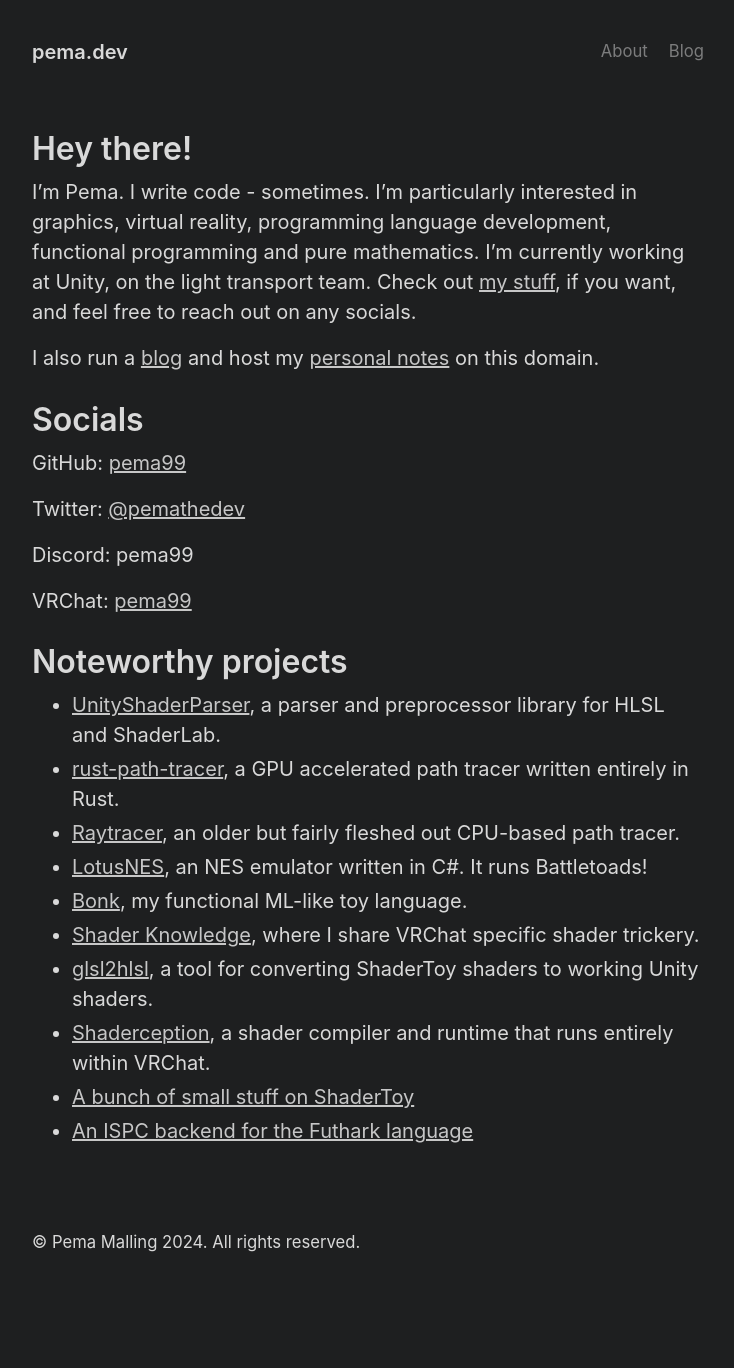
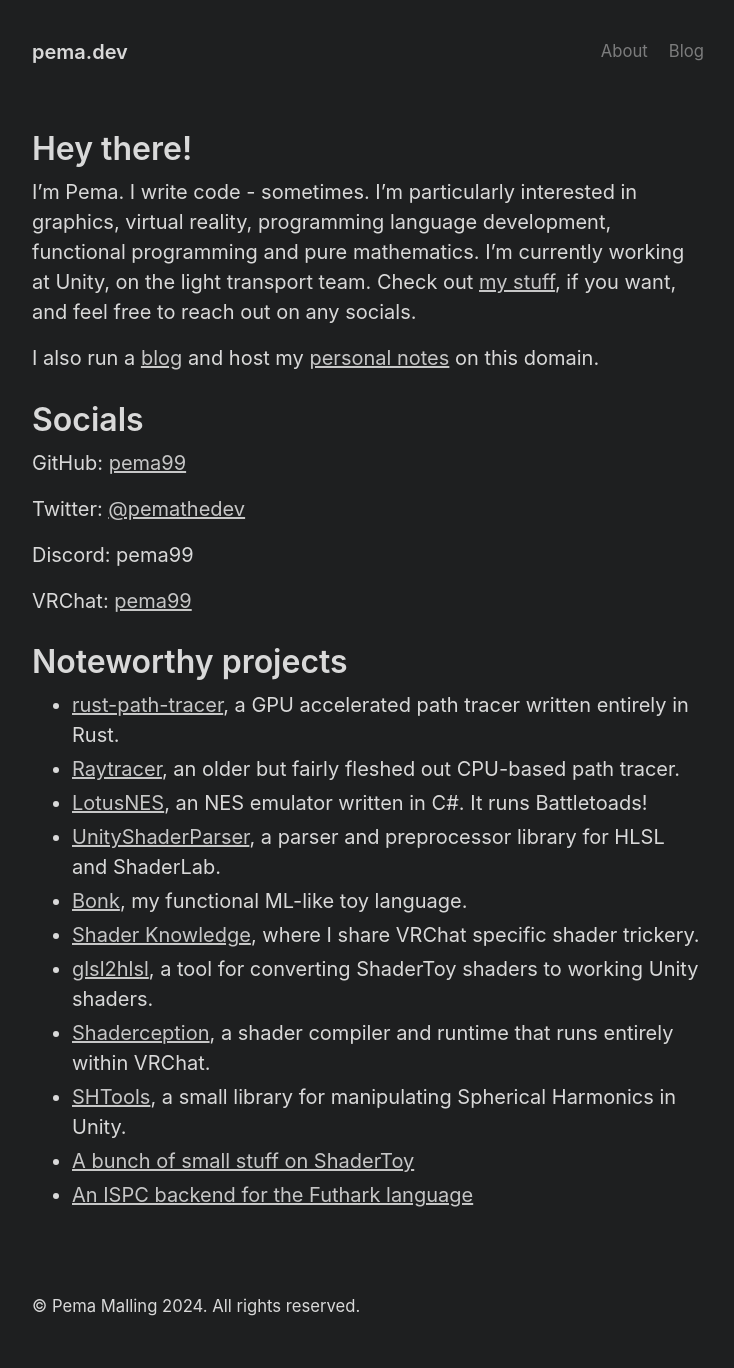
Before and after one commit to pema99/pema99.github.io, a Jekyll site: the page built from index.md, in a window 1280 px wide. Shown: the whole page, without its empty margins (272-1006 px from the left). Built offline with Jekyll 4.4.1, drawn with Linux system fonts in a browser that asks for light colours; before the commit the page ends 1304 px from its top, so only the background shows below that.

Commit message:
Update index.md

```diff
--- a/index.md
+++ b/index.md
@@ -21,13 +21,14 @@
 VRChat: [pema99](https://vrchat.com/home/user/usr_d81127c8-e8cc-476b-b74d-0c17c0aeb6ff)
 
 # Noteworthy projects
-- [UnityShaderParser](https://github.com/pema99/UnityShaderParser), a parser and preprocessor library for HLSL and ShaderLab.
 - [rust-path-tracer](https://github.com/pema99/rust-path-tracer), a GPU accelerated path tracer written entirely in Rust.
 - [Raytracer](https://github.com/pema99/Raytracer), an older but fairly fleshed out CPU-based path tracer.
 - [LotusNES](https://github.com/pema99/LotusNES), an NES emulator written in C#. It runs Battletoads!
+- [UnityShaderParser](https://github.com/pema99/UnityShaderParser), a parser and preprocessor library for HLSL and ShaderLab.
 - [Bonk](https://github.com/pema99/bonk), my functional ML-like toy language.
 - [Shader Knowledge](https://github.com/pema99/shader-knowledge), where I share VRChat specific shader trickery.
 - [glsl2hlsl](https://pema99.github.io/glsl2hlsl), a tool for converting ShaderToy shaders to working Unity shaders.
 - [Shaderception](https://github.com/pema99/Shaderception), a shader compiler and runtime that runs entirely within VRChat.
+- [SHTools](https://github.com/pema99/glsl2hlsl), a small library for manipulating Spherical Harmonics in Unity.
 - [A bunch of small stuff on ShaderToy](https://www.shadertoy.com/user/pema99)
 - [An ISPC backend for the Futhark language](https://futhark-lang.org/student-projects/ispc-bsc-thesis.pdf)
```
